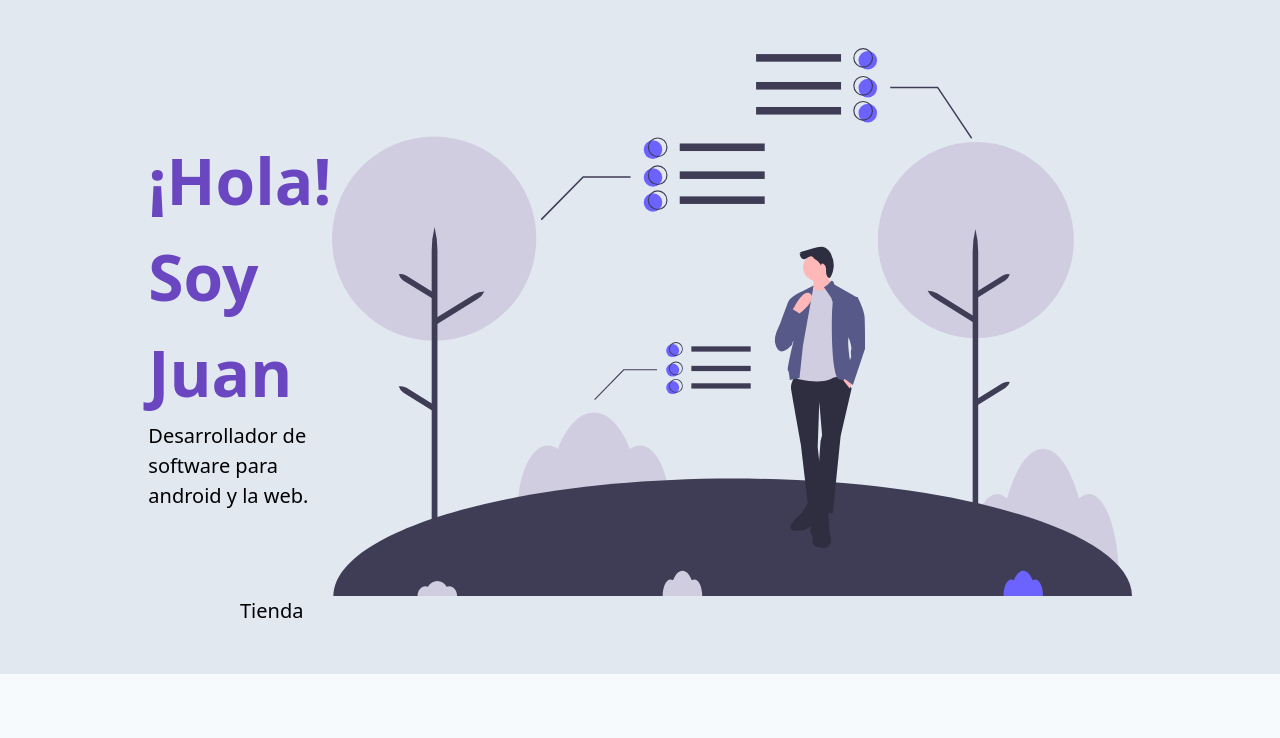
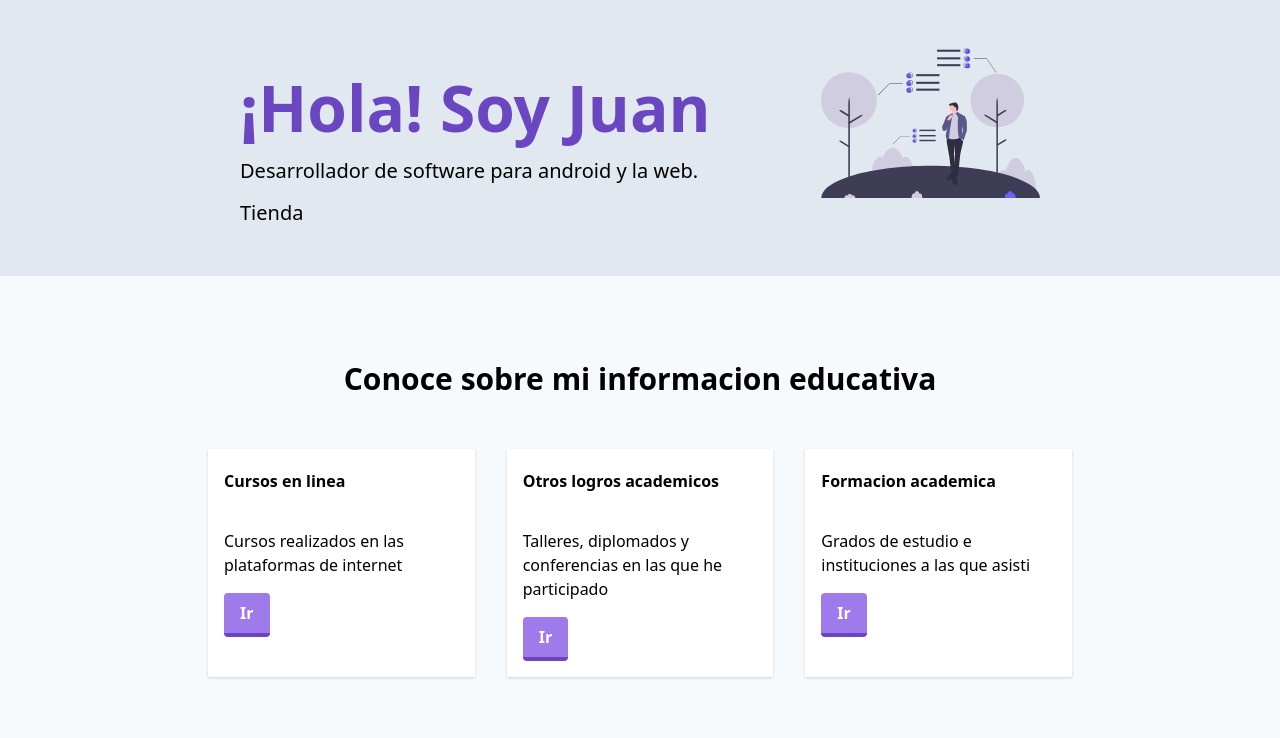
Before and after one commit to AllMigth/misitioweb, a Gatsby site: page / in a window 1280 px wide. Shown: the top 738 px of the page. Built offline with nearby package versions, Linux system fonts and the light colour scheme; Gatsby itself is replaced by a stand-in of ours; no server answers.

Commit message:
Update header.js

```diff
--- a/src/components/header.js
+++ b/src/components/header.js
@@ -10,7 +10,7 @@ export default() => (
                     <h1 className="font-bold text-purple-700 text-6xl" >¡Hola! Soy Juan</h1>
                     <p className="text-xl"> Desarrollador de software para android y la web.</p>
                 </div>
-                <img src={ilustration} alt="Enviroment studie for one men" style={{height: "150"}}></img>
+                <img src={ilustration} alt="Enviroment studie for one men" style={{height: "150px"}}></img>
                 </div>
 
     <div>
```
